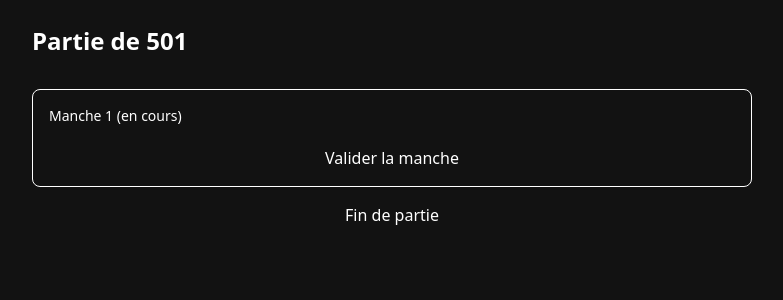
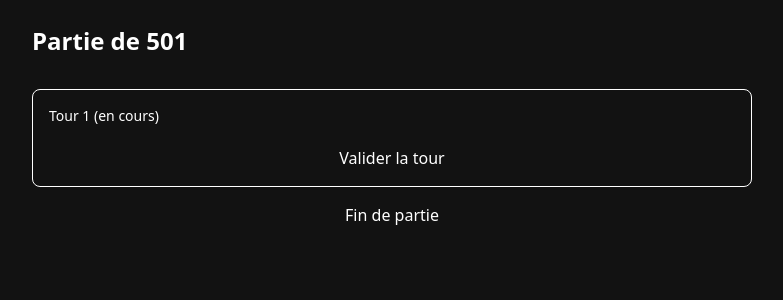
Before and after one commit to gptoto/GamingPad, a Django app: page /flechette/ in a window 1280 px wide. Shown: the part 325-625 px from the top of the page, without its empty margins (248-1031 px from the left). Run offline with Django 3.2, Linux system fonts and the light colour scheme; data comes from the database, SQL or seed files in the repository; data that the repository does not hold is empty; some libraries are stand-ins or nearby versions.

Commit message:
Changement visuel et en bdd du nom des manches en tours

```diff
--- a/score/models.py
+++ b/score/models.py
@@ -34,12 +34,12 @@ class Partie(models.Model):
     dateFin = models.DateTimeField(null=True, blank=True)
     gagnant = models.ForeignKey(ListeJoueurs, on_delete=models.SET_NULL, null=True, blank=True, related_name='parties_gagnees')
 
-class Manche(models.Model):
-    partie = models.ForeignKey(Partie, on_delete=models.CASCADE, related_name='manches')
+class Tour(models.Model):
+    partie = models.ForeignKey(Partie, on_delete=models.CASCADE, related_name='tours')
     numero = models.PositiveIntegerField()
 
-class ScoreManche(models.Model):
-    manche = models.ForeignKey(Manche, on_delete=models.CASCADE, related_name='scores')
+class ScoreTour(models.Model):
+    tour = models.ForeignKey(Tour, on_delete=models.CASCADE, related_name='scores')
     joueur = models.ForeignKey(ListeJoueurs, on_delete=models.CASCADE)
     score = models.IntegerField()
     casse = models.BooleanField(null=True, blank=True) # Que pour fléchettes 501
--- a/score/templates/partie/base.html
+++ b/score/templates/partie/base.html
@@ -1,5 +1,5 @@
 <!DOCTYPE html>
-<html lang="en" data-theme="forest"> <!-- Import du thème "forest" depuis DaisyUI -->
+<html lang="en" data-theme="dim"> <!-- Import du thème "forest" depuis DaisyUI -->
 <head>
     <meta charset="UTF-8">
     <meta name="viewport" content="width=device-width, initial-scale=1.0">
--- a/score/templates/partie/flechettes.html
+++ b/score/templates/partie/flechettes.html
@@ -12,11 +12,11 @@
     {% endfor %}
 </div>
 
-{% for manche in manches %}
+{% for tour in tours %}
 <div class="bg-base-200 rounded-lg p-4 mb-3">
-    <p class="text-sm opacity-60 mb-2">Manche {{ manche.numero }}</p>
+    <p class="text-sm opacity-60 mb-2">Tour {{ tour.numero }}</p>
     <div class="grid grid-cols-2 gap-2">
-        {% for score in manche.scores.all %}
+        {% for score in tour.scores.all %}
         <span>{{ score.joueur.joueurNom }}</span>
         <span class="text-right">
             {{ score.score }}
@@ -29,14 +29,14 @@
 
 <form method="POST" class="bg-base-200 border border-primary rounded-lg p-4 mb-4">
     {% csrf_token %}
-    <p class="text-sm text-primary mb-2">Manche {{ numero_manche_active }} (en cours)</p>
+    <p class="text-sm text-primary mb-2">Tour {{ numero_tour_active }} (en cours)</p>
     <div class="grid grid-cols-2 gap-2 mb-3 items-center">
         {% for joueur in joueurs %}
         <label>{{ joueur.joueurNom }}</label>
         <input type="number" name="score_{{ joueur.id }}" class="input input-bordered w-full" placeholder="Score" required>
         {% endfor %}
     </div>
-    <button type="submit" name="valider_manche" value="1" class="btn btn-primary w-full">Valider la manche</button>
+    <button type="submit" name="valider_tour" value="1" class="btn btn-primary w-full">Valider la tour</button>
 </form>
 
 <form method="POST">
--- a/score/templates/partie/joueurs.html
+++ b/score/templates/partie/joueurs.html
@@ -19,7 +19,7 @@
             </div>
             <form method="POST" action="{% url 'suppression_joueurs' jrs.id %}"> <!-- Le form est une notion HTML qui déclenche une requête, ici de suppression en y liant un id -->
                 {% csrf_token %}
-                <button type="submit" class="btn btn-error">Supprimer le joueur</button>
+                <button type="submit" class="btn btn-secondary ">Supprimer le joueur</button>
             </form>
         </div>
         {% endfor %} <!-- fin de la boucle -->
--- a/score/templates/partie/recap.html
+++ b/score/templates/partie/recap.html
@@ -2,7 +2,7 @@
 
 {% block content %}
 <h1 class="text-2xl font-bold mb-1">Résultats de la partie</h1>
-<p class="opacity-60 mb-4">Fléchettes · {{ nb_manches }} manche{{ nb_manches|pluralize }} jouée{{ nb_manches|pluralize }}</p>
+<p class="opacity-60 mb-4">Fléchettes · {{ nb_tours }} tour{{ nb_tours|pluralize }} jouée{{ nb_tours|pluralize }}</p>
 
 {% if partie.gagnant %}
 <div class="alert alert-success mb-4">
--- a/score/views.py
+++ b/score/views.py
@@ -3,7 +3,7 @@ from django.db.models import Sum, Max
 from django.utils import timezone
 
 from score.forms import JoueurForm
-from .models import ListeJoueurs, Partie, Manche, ScoreManche
+from .models import ListeJoueurs, Partie, Tour, ScoreTour
 
 # Gestion de la liste de joueurs
 
@@ -21,11 +21,11 @@ def debut_Flechettes(request):
         request.session['partie_flechette_id'] = partie.id
 
     joueurs_actifs = ListeJoueurs.objects.filter(joueurElim=1).order_by('joueurNum')
-    manches_jouees = partie.manches.order_by('numero')
+    tours_jouees = partie.tours.order_by('numero')
 
-    if request.method == "POST" and 'valider_manche' in request.POST:
-        dernier_numero = manches_jouees.aggregate(Max('numero'))['numero__max'] or 0
-        manche = Manche.objects.create(partie=partie, numero=dernier_numero + 1)
+    if request.method == "POST" and 'valider_tour' in request.POST:
+        dernier_numero = tours_jouees.aggregate(Max('numero'))['numero__max'] or 0
+        tour = Tour.objects.create(partie=partie, numero=dernier_numero + 1)
 
         for joueur in joueurs_actifs:
             score_str = request.POST.get(f'score_{joueur.id}')
@@ -33,14 +33,14 @@ def debut_Flechettes(request):
                 continue
             score = int(score_str)
 
-            total_actuel = ScoreManche.objects.filter(
-                manche__partie=partie, joueur=joueur, casse=False
+            total_actuel = ScoreTour.objects.filter(
+                tour__partie=partie, joueur=joueur, casse=False
             ).aggregate(Sum('score'))['score__sum'] or 0
 
             nouveau_total = total_actuel + score
             casse = nouveau_total > 501 or nouveau_total == 500
 
-            ScoreManche.objects.create(manche=manche, joueur=joueur, score=score, casse=casse)
+            ScoreTour.objects.create(tour=tour, joueur=joueur, score=score, casse=casse)
 
         return redirect('partie_Flechette')
 
@@ -50,18 +50,18 @@ def debut_Flechettes(request):
     # Score restant de chaque joueur, sous forme de liste (joueur, reste)
     joueurs_avec_reste = []
     for joueur in joueurs_actifs:
-        total = ScoreManche.objects.filter(
-            manche__partie=partie, joueur=joueur, casse=False
+        total = ScoreTour.objects.filter(
+            tour__partie=partie, joueur=joueur, casse=False
         ).aggregate(Sum('score'))['score__sum'] or 0
         joueurs_avec_reste.append((joueur, 501 - total))
 
-    prochain_numero = (manches_jouees.aggregate(Max('numero'))['numero__max'] or 0) + 1
+    prochain_numero = (tours_jouees.aggregate(Max('numero'))['numero__max'] or 0) + 1
 
     return render(request, 'partie/flechettes.html', {
         'joueurs': joueurs_actifs,
         'joueurs_avec_reste': joueurs_avec_reste,
-        'manches': manches_jouees,
-        'numero_manche_active': prochain_numero,
+        'tours': tours_jouees,
+        'numero_tour_active': prochain_numero,
     })
 
 def debut_President(request):
@@ -75,7 +75,7 @@ def fin_partie(request, partie_id):
 
     # Calcule le score total de chaque joueur sur la partie
     scores_totaux = (
-        ScoreManche.objects.filter(manche__partie=partie)
+        ScoreTour.objects.filter(tour__partie=partie)
         .values('joueur__joueurNom', 'joueur_id')
         .annotate(total=Sum('score'))
     )
@@ -100,7 +100,7 @@ def fin_partie(request, partie_id):
     return render(request, 'partie/recap.html', {
         'partie': partie,
         'scores_totaux': scores_totaux,
-        'nb_manches': partie.manches.count(),
+        'nb_tours': partie.tours.count(),
     })
 
 def joueurs_view(request):
@@ -133,10 +133,10 @@ def suppr_Joueurs(request, id):
         return redirect('joueurs')
     return redirect('joueurs') #else
 
-# Gestion de la manche
+# Gestion de la tour
 
 #def debut_Partie(request):
-    # RAZ de la manche
-    # Début d'une manche (donc ajout d'une manche)
+    # RAZ de la tour
+    # Début d'une tour (donc ajout d'une tour)
 
-#def ajout_Manche(request):
+#def ajout_Tour(request):
```
Also changed, not shown: README.txt, score/migrations/0001_initial.py, score/migrations/0003_auto_20260905_1201.py, score/migrations/0004_scoremanche_casse.py (deleted).
